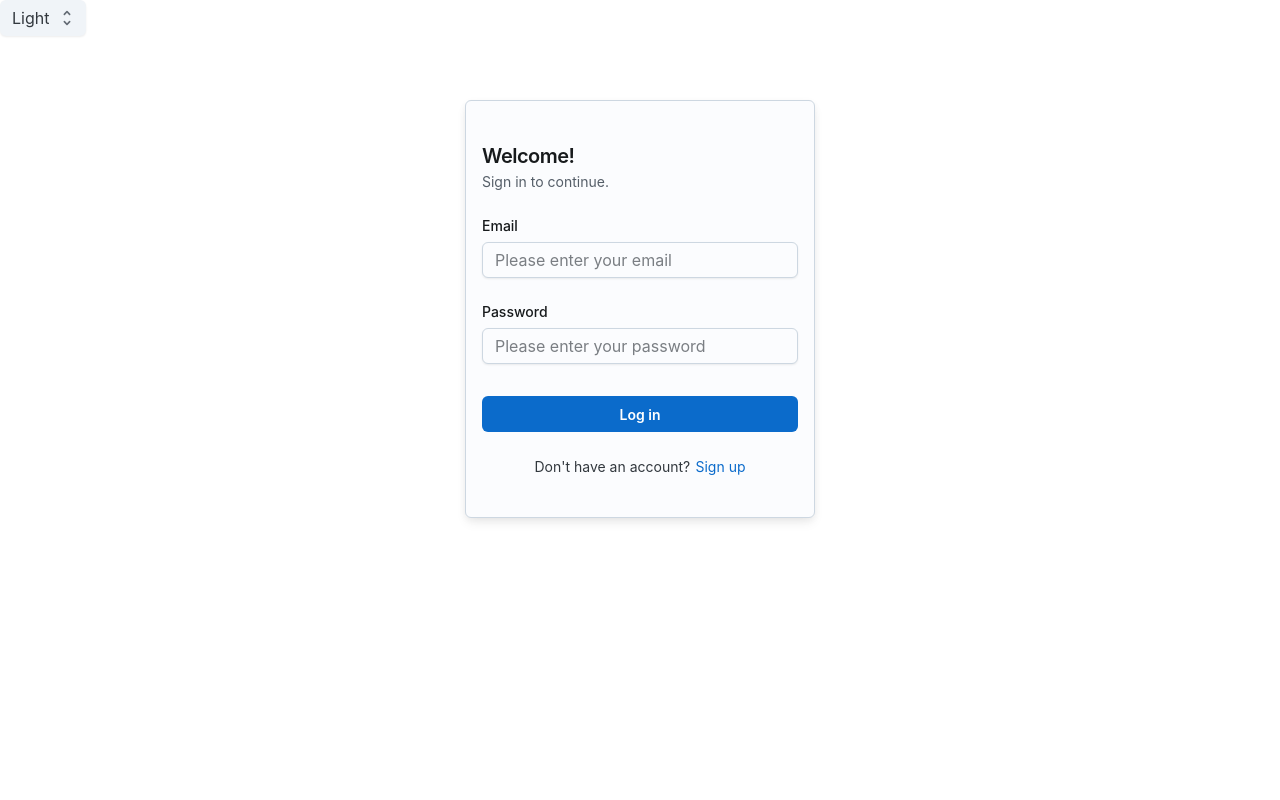
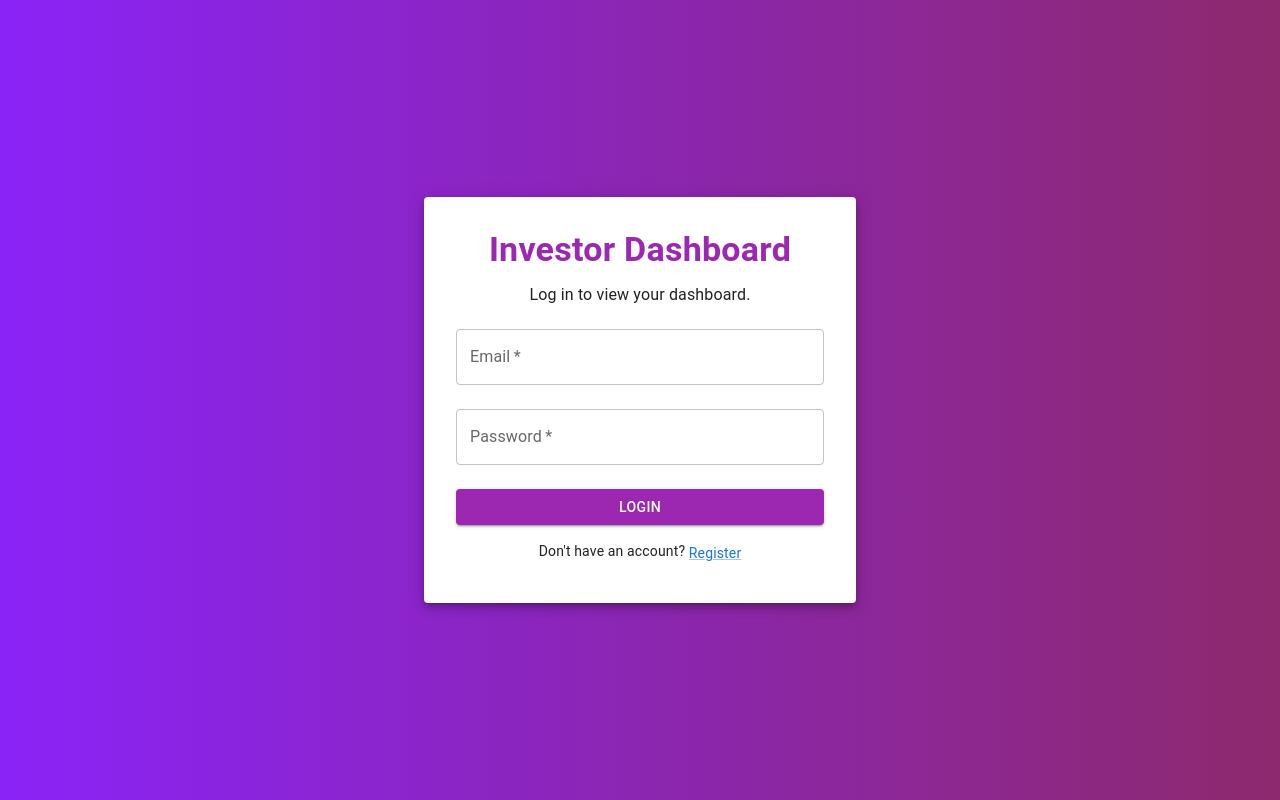
Before and after one commit to simarsinghsandhu/Investor-Project-Frontend, a React (Create React App) app: page /login in a window 1280 px wide. Built offline with nearby package versions, Linux system fonts and the light colour scheme.

Commit message:
feat: login page design and toast messages

```diff
--- a/package.json
+++ b/package.json
@@ -19,6 +19,7 @@
     "react-dom": "^19.1.0",
     "react-router-dom": "^7.7.0",
     "react-scripts": "5.0.1",
+    "react-toastify": "^11.0.5",
     "web-vitals": "^2.1.4"
   },
   "scripts": {
--- a/src/App.js
+++ b/src/App.js
@@ -6,9 +6,12 @@ import Reports from "./pages/reports"
 import Summary from "./pages/summary"
 import Navbar from "./components/navbar"
 import { ROUTES } from "./constants"
+import { ToastContainer, Zoom } from "react-toastify"
+import "react-toastify/dist/ReactToastify.css"
 
 function App() {
   return (
+    <>
       <Routes>
         <Route path={"/"} element={<Navigate to={ROUTES.Portfolio} />} />
 
@@ -41,6 +44,19 @@ function App() {
           }
         />
       </Routes>
+      <ToastContainer
+        position='bottom-right'
+        autoClose={3000} // auto close after 3 seconds
+        hideProgressBar
+        newestOnTop={false}
+        closeOnClick // enable closing on click
+        rtl={false}
+        pauseOnFocusLoss
+        draggable
+        pauseOnHover={false}
+        transition={Zoom}
+      />
+    </>
   )
 }
 
--- a/src/components/navbar.js
+++ b/src/components/navbar.js
@@ -7,7 +7,6 @@ import Typography from "@mui/material/Typography"
 import Menu from "@mui/material/Menu"
 import MenuIcon from "@mui/icons-material/Menu"
 import Container from "@mui/material/Container"
-import Avatar from "@mui/material/Avatar"
 import Button from "@mui/material/Button"
 import Tooltip from "@mui/material/Tooltip"
 import MenuItem from "@mui/material/MenuItem"
@@ -15,6 +14,7 @@ import AdbIcon from "@mui/icons-material/Adb"
 import { PAGES, ROUTES } from "../constants"
 import { Navigate, useNavigate } from "react-router-dom"
 import { Grid } from "@mui/material"
+import AccountCircleIcon from "@mui/icons-material/AccountCircle"
 
 function ResponsiveAppBar(props) {
   const navigate = useNavigate()
@@ -42,7 +42,7 @@ function ResponsiveAppBar(props) {
     <React.Fragment>
       <AppBar position='static' color='secondary'>
         <Container maxWidth='xl'>
-          <Toolbar disableGutters>
+          <Toolbar disableGutters sx={{ px: 4 }}>
             <AdbIcon sx={{ display: { xs: "none", md: "flex" }, mr: 1 }} />
 
             <Box sx={{ flexGrow: 1, display: { xs: "flex", md: "none" } }}>
@@ -102,8 +102,12 @@ function ResponsiveAppBar(props) {
             </Box>
             <Box sx={{ flexGrow: 0 }}>
               <Tooltip title='Open settings'>
-                <IconButton onClick={handleOpenUserMenu} sx={{ p: 0 }}>
-                  <Avatar alt='Remy Sharp' src='/static/images/avatar/2.jpg' />
+                <IconButton
+                  onClick={handleOpenUserMenu}
+                  sx={{ p: 0 }}
+                  size='large'
+                >
+                  <AccountCircleIcon fontSize='large' color='inherit' />
                 </IconButton>
               </Tooltip>
               <Menu
--- a/src/pages/login.js
+++ b/src/pages/login.js
@@ -1,61 +1,35 @@
-import * as React from "react"
-import { CssVarsProvider, useColorScheme } from "@mui/joy/styles"
-import Sheet from "@mui/joy/Sheet"
-import CssBaseline from "@mui/joy/CssBaseline"
-import Typography from "@mui/joy/Typography"
-import FormControl from "@mui/joy/FormControl"
-import FormLabel from "@mui/joy/FormLabel"
-import Input from "@mui/joy/Input"
-import Button from "@mui/joy/Button"
-import Link from "@mui/joy/Link"
-
-import Select from "@mui/joy/Select"
-import Option from "@mui/joy/Option"
+import React, { useState } from "react"
+import {
+  Box,
+  Typography,
+  TextField,
+  Button,
+  Card,
+  CardContent,
+  Link,
+} from "@mui/material"
 import { useNavigate } from "react-router-dom"
 import { API_URL } from "../constants"
+import { toast } from "react-toastify"
 
-function ModeToggle() {
-  const { mode, setMode } = useColorScheme()
-  const [mounted, setMounted] = React.useState(false)
-
-  React.useEffect(() => {
-    setMounted(true)
-  }, [])
-  if (!mounted) {
-    return <Button variant='soft'>Change mode</Button>
-  }
-
-  return (
-    <Select
-      variant='soft'
-      value={mode}
-      onChange={(event, newMode) => {
-        setMode(newMode)
-      }}
-      sx={{ width: "max-content" }}
-    >
-      <Option value='system'>System</Option>
-      <Option value='light'>Light</Option>
-      <Option value='dark'>Dark</Option>
-    </Select>
-  )
-}
-
-export default function LoginFinal(props) {
+export default function Login() {
   const navigate = useNavigate()
-
-  // toggle between login and register view
-  const [isRegister, setIsRegister] = React.useState(false)
-
-  const [email, setEmail] = React.useState("")
-  const [password, setPassword] = React.useState("")
-  const [confirmPassword, setConfirmPassword] = React.useState("")
-
-  // Error state for password mismatch
-  const [passwordError, setPasswordError] = React.useState("")
+  const [isRegister, setIsRegister] = useState(false)
+  const [email, setEmail] = useState("")
+  const [password, setPassword] = useState("")
+  const [confirmPassword, setConfirmPassword] = useState("")
+  const [passwordError, setPasswordError] = useState("")
 
   const handleLogin = async (e) => {
     e.preventDefault()
+    if (!email) {
+      toast.warning("Email is required!")
+      return
+    }
+    if (!password) {
+      toast.warning("Password is required!")
+      return
+    }
     try {
       const res = await fetch(`${API_URL}/auth/login`, {
         method: "POST",
@@ -65,21 +39,29 @@ export default function LoginFinal(props) {
       const data = await res.json()
       if (res.ok) {
         localStorage.setItem("token", data.token)
-        alert("Login successful!")
-        navigate("/") // redirect after login
+        toast.success("Login successful!")
+        navigate("/")
       } else {
-        alert("Login failed: " + data.error)
+        toast.error("Login failed: " + data.error)
       }
     } catch (err) {
-      alert("Request error: " + err.message)
+      toast.error("Request error: " + err.message)
     }
   }
 
   const handleRegister = async (e) => {
     e.preventDefault()
-
+    if (!email) {
+      toast.warning("Email is required!")
+      return
+    }
+    if (!password) {
+      toast.warning("Password is required!")
+      return
+    }
     if (password !== confirmPassword) {
       setPasswordError("Passwords do not match")
+      toast.warning("Passwords do not match")
       return
     }
     setPasswordError("")
@@ -92,120 +74,116 @@ export default function LoginFinal(props) {
       })
       const data = await res.json()
       if (res.ok) {
-        alert("Registration successful! You can now log in.")
+        toast.success("Registration successful! You can now log in.")
         setIsRegister(false)
         setEmail("")
         setPassword("")
         setConfirmPassword("")
       } else {
-        alert("Registration failed: " + data.error)
+        toast.error("Registration failed: " + data.error)
       }
     } catch (err) {
-      alert("Request error: " + err.message)
+      toast.error("Request error: " + err.message)
     }
   }
 
   return (
-    <main>
-      <CssVarsProvider {...props}>
-        <ModeToggle />
-        <CssBaseline />
-        <Sheet
+    <Box
       sx={{
-            width: 350,
-            mx: "auto",
-            my: 8,
-            py: 5,
+        minHeight: "100vh",
+        background: "linear-gradient(to right, #8a23f7ff, #8d296dff)",
+        display: "flex",
+        justifyContent: "center",
+        alignItems: "center",
         px: 2,
-            display: "flex",
-            flexDirection: "column",
-            gap: 3,
-            borderRadius: "sm",
-            boxShadow: "md",
       }}
-          variant='outlined'
     >
-          <div>
-            <Typography level='h4' component='h1'>
-              <b>{isRegister ? "Create an account" : "Welcome!"}</b>
+      <Card
+        sx={{
+          maxWidth: 400,
+          width: "100%",
+          p: 2,
+        }}
+        elevation={6}
+      >
+        <CardContent>
+          <Typography
+            variant='h4'
+            color='secondary'
+            align='center'
+            fontWeight={700}
+            gutterBottom
+          >
+            Investor Dashboard
           </Typography>
-            <Typography level='body-sm'>
-              {isRegister ? "Sign up to get started." : "Sign in to continue."}
+
+          <Typography variant='body1' align='center' gutterBottom>
+            {isRegister
+              ? "Sign up to manage your investments."
+              : "Log in to view your dashboard."}
           </Typography>
-          </div>
 
-          <FormControl>
-            <FormLabel>Email</FormLabel>
-            <Input
-              name='email'
+          <Box
+            component='form'
+            noValidate
+            onSubmit={isRegister ? handleRegister : handleLogin}
+          >
+            <TextField
+              label='Email'
               type='email'
-              placeholder='Please enter your email'
+              fullWidth
+              required
+              margin='normal'
               value={email}
               onChange={(e) => setEmail(e.target.value)}
+              variant='outlined'
+            />
+
+            <TextField
+              label='Password'
+              type='password'
+              fullWidth
               required
-            />
-          </FormControl>
-
-          <FormControl>
-            <FormLabel>Password</FormLabel>
-            <Input
-              name='password'
-              type='password'
-              placeholder='Please enter your password'
+              margin='normal'
               value={password}
               onChange={(e) => setPassword(e.target.value)}
-              required
+              variant='outlined'
             />
-          </FormControl>
 
             {isRegister && (
-            <FormControl>
-              <FormLabel>Confirm Password</FormLabel>
-              <Input
-                name='confirmPassword'
+              <TextField
+                label='Confirm Password'
                 type='password'
-                placeholder='Confirm your password'
+                fullWidth
+                required
+                margin='normal'
                 value={confirmPassword}
                 onChange={(e) => setConfirmPassword(e.target.value)}
-                required
                 error={Boolean(passwordError)}
-                aria-describedby='confirm-password-error'
+                helperText={passwordError}
+                variant='outlined'
               />
-              {passwordError && (
-                <Typography
-                  id='confirm-password-error'
-                  level='body-xs'
-                  color='danger'
-                  sx={{ mt: 0.5 }}
-                >
-                  {passwordError}
-                </Typography>
-              )}
-            </FormControl>
             )}
 
             <Button
-            onClick={isRegister ? handleRegister : handleLogin}
-            sx={{ mt: 1 }}
+              type='submit'
+              variant='contained'
+              color='secondary'
+              fullWidth
+              sx={{ mt: 2 }}
             >
-            {isRegister ? "Register" : "Log in"}
+              {isRegister ? "Register" : "Login"}
             </Button>
+          </Box>
 
-          <Typography
-            endDecorator={
-              <Link
-                component='button'
-                onClick={() => setIsRegister(!isRegister)}
-              >
-                {isRegister ? "Log in" : "Sign up"}
+          <Typography variant='body2' align='center' sx={{ mt: 2 }}>
+            {isRegister ? "Already have an account?" : "Don't have an account?"}{" "}
+            <Link component='button' onClick={() => setIsRegister(!isRegister)}>
+              {isRegister ? "Log In" : "Register"}
             </Link>
-            }
-            sx={{ fontSize: "sm", alignSelf: "center" }}
-          >
-            {isRegister ? "Already have an account?" : "Don't have an account?"}
           </Typography>
-        </Sheet>
-      </CssVarsProvider>
-    </main>
+        </CardContent>
+      </Card>
+    </Box>
   )
 }
--- a/src/pages/reports.js
+++ b/src/pages/reports.js
@@ -62,6 +62,12 @@ const REPORTS = () => {
   }
 
   return (
+    <>
+      <Grid size={12}>
+        <Typography variant='h4' color='secondary' gutterBottom>
+          Reports
+        </Typography>
+      </Grid>
       <Grid container spacing={2}>
         {reports.length === 0 ? (
           <Typography variant='h6' color='textSecondary'>
@@ -126,6 +132,7 @@ const REPORTS = () => {
           ))
         )}
       </Grid>
+    </>
   )
 }
 
--- a/src/pages/transactions.js
+++ b/src/pages/transactions.js
@@ -95,7 +95,7 @@ const Transactions = () => {
 
   return (
     <Grid container flexDirection={"column"}>
-      <Typography variant='h5' gutterBottom>
+      <Typography variant='h4' color='secondary' gutterBottom>
         Transactions
       </Typography>
       <DataGrid
@@ -110,6 +110,18 @@ const Transactions = () => {
         getRowId={(row) => row.id}
         loading={loading}
         disableRowSelectionOnClick
+        sx={{
+          border: "none",
+          "& .MuiDataGrid-columnHeaders": {
+            backgroundColor: "secondary.light",
+            color: "secondary.main",
+            fontWeight: "bold",
+            fontSize: "1rem",
+          },
+          "& .MuiDataGrid-columnHeaderTitle": {
+            fontWeight: "bold",
+          },
+        }}
       />
     </Grid>
   )
```
Also changed, not shown: 1 other file (tests, documents, lock files or other folders). Lines whose indentation alone changed are shown as unchanged.
